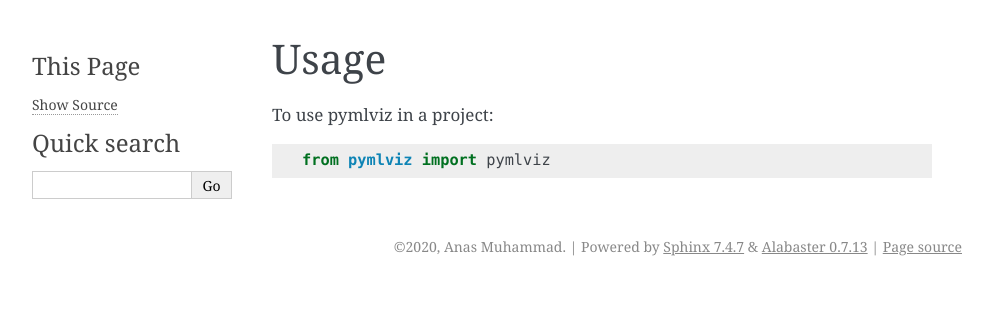
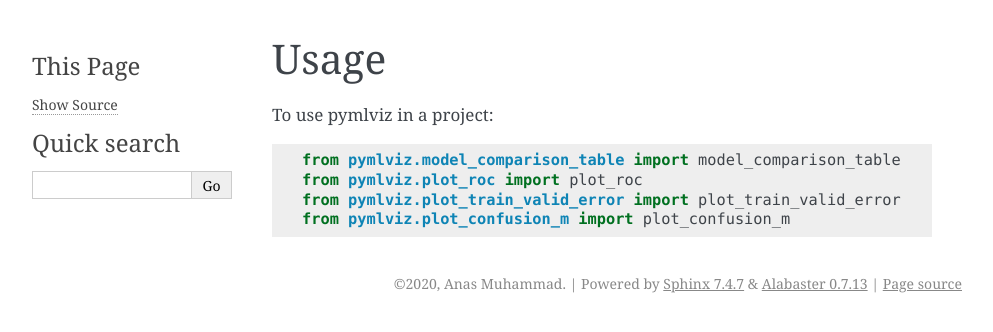
Before and after one commit to UBC-MDS/PyMLViz, a Sphinx documentation site: the page built from docs/usage.rst, in a window 1280 px wide. Shown: the top 332 px of the page, without its empty margins (148-1141 px from the left). Built offline with Sphinx 7.4.7, drawn with Linux system fonts in a browser that asks for light colours; pages that are not in the unit, such as notebooks, are missing from menus.

Commit message:
Updated usage

```diff
--- a/docs/usage.rst
+++ b/docs/usage.rst
@@ -4,4 +4,7 @@
 
 To use pymlviz in a project::
 
-    from pymlviz import pymlviz
+    from pymlviz.model_comparison_table import model_comparison_table
+    from pymlviz.plot_roc import plot_roc
+    from pymlviz.plot_train_valid_error import plot_train_valid_error
+    from pymlviz.plot_confusion_m import plot_confusion_m
```
